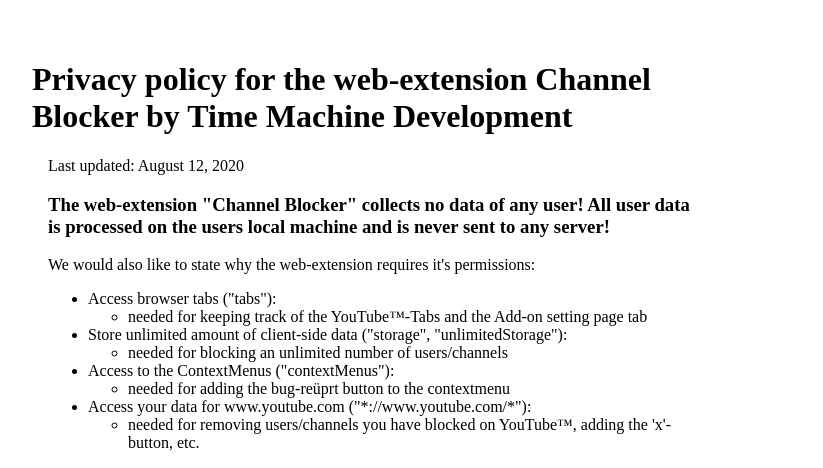
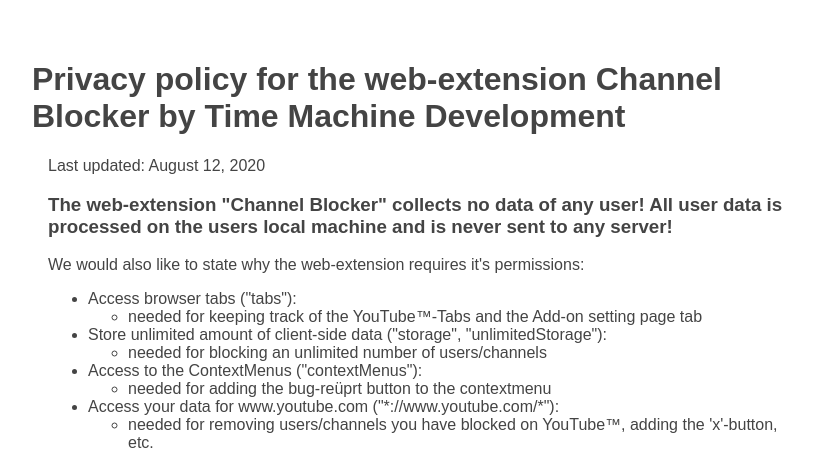
Before and after one commit to Time-Machine-Development/privacy-policy, a plain HTML site: page index.html in a window 1280 px wide. Shown: the top 468 px of the page, without its empty margins (200-1023 px from the left). Drawn offline with Linux system fonts and the light colour scheme.

Commit message:
style changed

```diff
--- a/main.css
+++ b/main.css
@@ -3,7 +3,10 @@ body{
     padding-left: 15rem;
     padding-top: 2rem;
 
-    width: 650px;
+    width: 750px;
+
+    font-family: Arial, sans-serif;
+    color: #444444;
 }
 
 h1{
```
